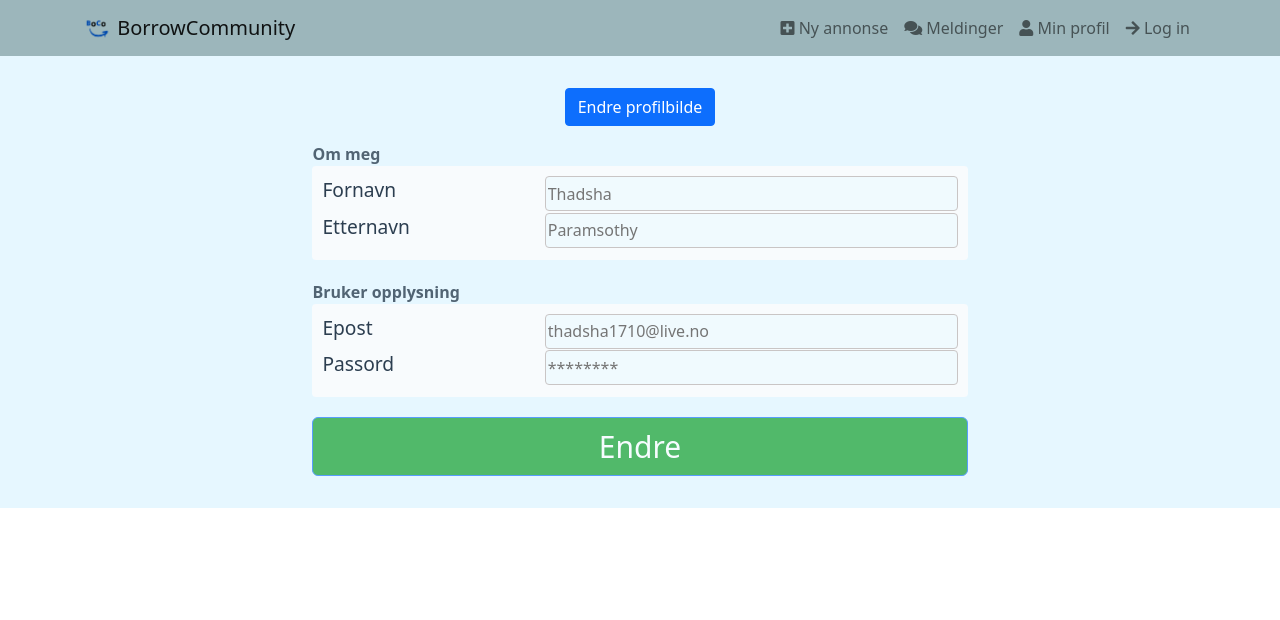
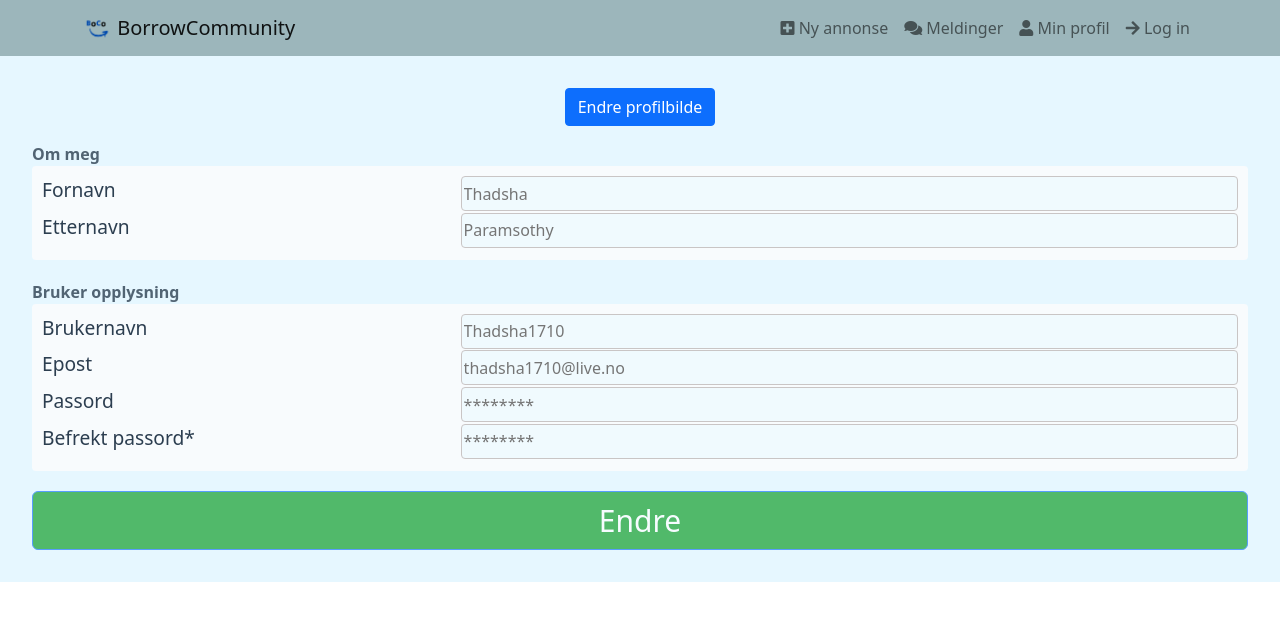
Before and after one commit to thadshap/Boco-project-frontend, a Vue app: page /userSettings in a window 1280 px wide. Shown: the top 620 px of the page. Built offline with nearby package versions, Linux system fonts and the light colour scheme; what vue3-openlayers would draw is missing.

Commit message:
Added more vuelidate

```diff
--- a/src/views/UserSettings.vue
+++ b/src/views/UserSettings.vue
@@ -22,6 +22,10 @@
         </div>
         <div class="header">Bruker opplysning</div>
         <div class="me-auto w-100 user-info">
+          <div class="d-inline-flex w-100 username-container">
+            <label class="form-label username-label">Brukernavn</label>
+            <input class="user-input" type="text" id="username" name="username" :placeholder="username" v-model="usernameChange" v-on:change="disableChangeBtn">
+          </div>
           <div class="d-inline-flex w-100 email-container">
             <label class="form-label email-label">Epost</label>
             <input class="user-input" type="email" id="email" name="email" :placeholder="email" v-model="state.emailChange" v-on:change="disableChangeBtn">
@@ -36,6 +40,13 @@
               {{ v$.passwordChange.$errors[0].$message }}
             </span>
           </div>
+          <div class="d-inline-flex w-100 password-container">
+            <label class="form-label password-label">Befrekt passord*</label>
+            <input class="user-input" type="password" id="reapeatPassword" placeholder="********" v-model="state.repeatPasswordChange" v-on:change="disableChangeBtn">
+            <span id="repeatPasswordError" class="text-danger" v-if="v$.repeatPasswordChange.$error">
+              {{ v$.repeatPasswordChange.$errors[0].$message }}
+            </span>
+          </div>
         </div>
         <button id="change" class="btn btn-primary w-100 update-user-info-btn" type="button" :disabled="disableBtn === true" @click="submit">Endre</button>
       </div>
@@ -44,7 +55,7 @@
 </template>
 
 <script>
-import { email, minLength, helpers } from "@vuelidate/validators";
+import { email, minLength, helpers, sameAs } from "@vuelidate/validators";
 import { computed, reactive } from "vue";
 import useValidate from "@vuelidate/core";
 
@@ -56,18 +67,21 @@ export default {
     // TODO: her burde det lagres en array som tar imot info om brukeren fra databasen
       firstname: "Thadsha",
       lastname: "Paramsothy",
+      username: "Thadsha1710",
       email: "thadsha1710@live.no",
       password: "heisann",
       disableBtn: true,
       firstnameChange: "",
       lastnameChange: "",
+      usernameChange: "",
       url: null,
     };
   },
   setup(){
     const state = reactive({
       emailChange:"",
-      passwordChange:""
+      passwordChange:"",
+      repeatPasswordChange: ""
     });
     const rules = computed(()=>{
       return{
@@ -76,6 +90,9 @@ export default {
         },
         passwordChange:{
           minLength: helpers.withMessage("Passordet må minst bestå av 8 karakterer", minLength(8))
+        },
+        repeatPasswordChange:{
+          sameAs: helpers.withMessage('Passordet er ikke lik det oppgitte passordet over',sameAs(state.passwordChange))
         }
       };
     });
@@ -91,8 +108,10 @@ export default {
       //  TODO: her burde det settes lik den informasjonen som hentes fra databasen som
       this.firstname = ''
       this.lastname = ''
+      this.username = ''
       this.email = ''
       this.password = ''
+      this.repeatPassword = ''
     },
     changeUserInfo(){
       // TODO:isteden for this.firstname og sånt så må man hente fra den arrayen som sendes fra databasen om en bruker
@@ -104,6 +123,10 @@ export default {
         // TODO: endre inn på databasen
         this.lastnameChange = this.lastname
       }
+      if (this.usernameChange !== this.username){
+        // TODO: endre inn på databasen
+        this.usernameChange = this.username
+      }
       if (this.state.emailChange !== this.email){
         // TODO: endre inn på databasen
         this.state.emailChange = this.email
@@ -112,9 +135,14 @@ export default {
         // TODO: endre inn på databasen
         this.state.passwordChange = this.password
       }
+      if (this.state.repeatPasswordChange !== this.repeatPassword){
+        // TODO: endre inn på databasen
+        this.state.repeatPasswordChange = this.repeatPassword
+      }
     },
     disableChangeBtn(){
-      if (this.firstnameChange === '' && this.lastnameChange === '' && this.state.emailChange === '' && this.state.passwordChange === '' || this.v$.$error) this.disableBtn = true
+      if (this.firstnameChange === '' && this.lastnameChange === '' && this.usernameChange === '' &&this.state.emailChange === '' && this.state.passwordChange === '' && this.state.repeatPasswordChange === ''|| this.v$.$error) this.disableBtn = true
+      else if (this.state.passwordChange === '' && this.state.repeatPasswordChange !== '' || this.state.passwordChange !== '' && this.state.repeatPasswordChange === '') this.disableBtn = true
       else this.disableBtn = false
     },
     chooseImages() {
@@ -140,6 +168,7 @@ export default {
         }, 4000)
         this.firstnameChange = ""
         this.lastnameChange = ""
+        this.usernameChange = ""
         this.emailChange = ""
         this.passwordChange = ""
         this.disableBtn = true
@@ -194,7 +223,7 @@ export default {
   padding: 10px;
 
 }
-.password-label, .email-label, .lastname-label, .firstname-label{
+.password-label, .email-label, .lastname-label, .firstname-label, .username-label{
   font-size: 1.2em;
 }
 .user-input{
@@ -204,7 +233,7 @@ export default {
   height: 35px;
   width: 65%;
 }
-.firstname-container,.lastname-container,.email-container,.password-container{
+.firstname-container,.lastname-container,.email-container,.password-container, .username-container{
   display: flex;
   flex-wrap: wrap;
   justify-content: space-between;
```
